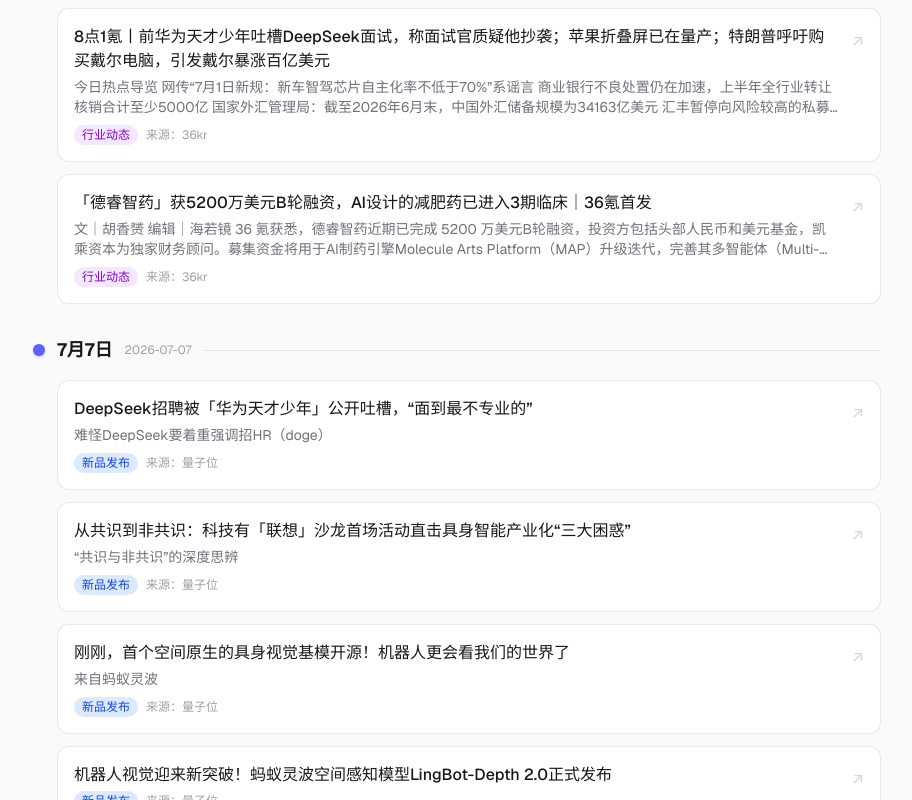
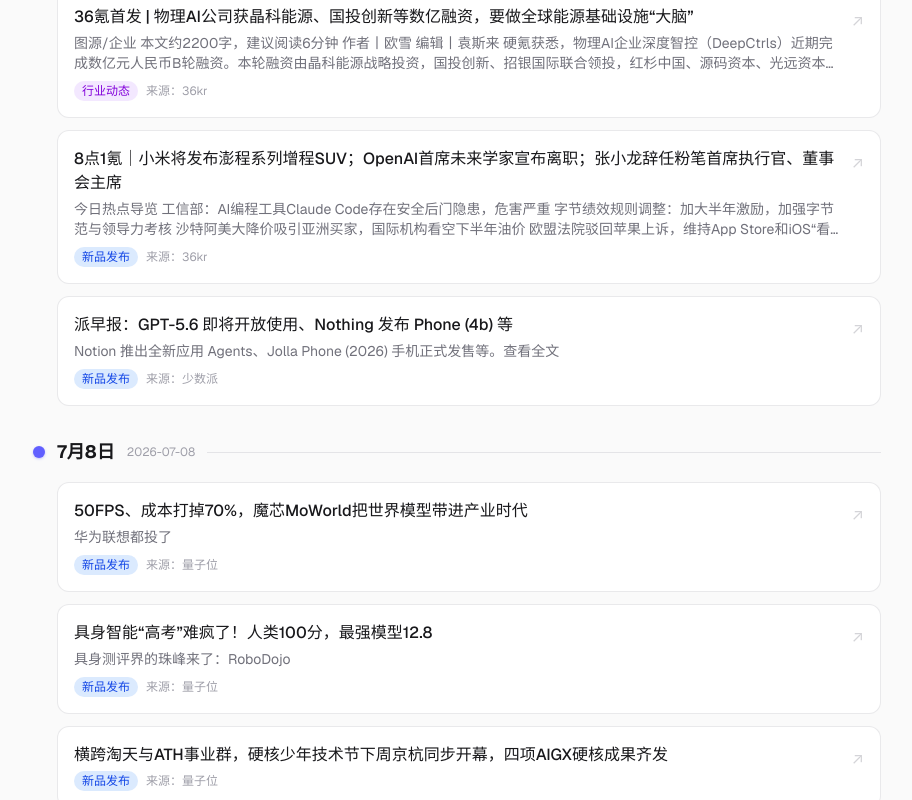
Before and after one commit to mingzhong717-droid/xia-aigc, a Next.js app: page /news in a window 1280 px wide. Shown: the part 460-1260 px from the top of the page, without its empty margins (183-1095 px from the left). Built offline with nearby package versions, Linux system fonts and the light colour scheme.

Commit message:
chore: 自动更新 AI 快讯 2026-07-09

```diff
--- a/src/data/news.ts
+++ b/src/data/news.ts
@@ -10,86 +10,86 @@ export interface NewsItem {
 }
 
 // 快讯数据 - 由 scripts/fetch-news.mjs 自动更新
-// 最后更新时间: 2026-07-08 02:26:51 UTC
+// 最后更新时间: 2026-07-09 02:41:33 UTC
 export const news: NewsItem[] = [
   {
     id: "news-001",
-    title: "36氪首发 | 获上海国投领投，这家量子传感企业产品已落地惯性导航、气体监测等",
-    summary: "图源/企业 作者丨欧雪 编辑丨袁斯来 硬氪获悉，上海量感智能科技有限公司（以下简称“量感智能”）近日已完成数千万元天使轮融资，由孚腾资本（上海国投旗下）领投，六禾创投跟投。 量感智能公司于2023年9月成立，由上海交通大学量子感知研究所成员孵化。公司聚焦量子传感方向，已推出的产品覆盖惯性导航、气体监",
-    source: "36kr",
-    sourceUrl: "https://36kr.com",
-    url: "https://36kr.com/p/3886301334630407?f=rss",
-    date: "2026-07-08",
-    category: "industry",
+    title: "同声传译一夜失业！GPT-Live瞬间翻译，老太太现场抬杠AI看傻全网",
+    summary: "变成你最常用的入口",
+    source: "量子位",
+    sourceUrl: "https://www.qbitai.com",
+    url: "https://www.qbitai.com/2026/07/446425.html",
+    date: "2026-07-09",
+    category: "product",
   },
   {
     id: "news-002",
-    title: "8点1氪丨前华为天才少年吐槽DeepSeek面试，称面试官质疑他抄袭；苹果折叠屏已在量产；特朗普呼吁购买戴尔电脑，引发戴尔暴涨百亿美元",
-    summary: "今日热点导览 网传“7月1日新规：新车智驾芯片自主化率不低于70%”系谣言 商业银行不良处置仍在加速，上半年全行业转让核销合计至少5000亿 国家外汇管理局：截至2026年6月末，中国外汇储备规模为34163亿美元 汇丰暂停向风险较高的私募信贷客户提供贷款 SpaceX公布AI数据中心计划，同步推进",
+    title: "36氪首发 | 物理AI公司获晶科能源、国投创新等数亿融资，要做全球能源基础设施“大脑”",
+    summary: "图源/企业 本文约2200字，建议阅读6分钟 作者丨欧雪 编辑丨袁斯来 硬氪获悉，物理AI企业深度智控（DeepCtrls）近期完成数亿元人民币B轮融资。本轮融资由晶科能源战略投资，国投创新、招银国际联合领投，红杉中国、源码资本、光远资本、招商局创投等老股东持续跟投。 本轮资金将主要用于核心物理AI",
     source: "36kr",
     sourceUrl: "https://36kr.com",
-    url: "https://36kr.com/p/3886238403129353?f=rss",
-    date: "2026-07-08",
+    url: "https://36kr.com/p/3887726503688968?f=rss",
+    date: "2026-07-09",
     category: "industry",
   },
   {
     id: "news-003",
-    title: "「德睿智药」获5200万美元B轮融资，AI设计的减肥药已进入3期临床｜36氪首发",
-    summary: "文｜胡香赟 编辑｜海若镜 36 氪获悉，德睿智药近期已完成 5200 万美元B轮融资，投资方包括头部人民币和美元基金，凯乘资本为独家财务顾问。募集资金将用于AI制药引擎Molecule Arts Platform（MAP）升级迭代，完善其多智能体（Multi-Agent）协同体系与临床数据闭环（Cl",
+    title: "8点1氪｜小米将发布澎程系列增程SUV；OpenAI首席未来学家宣布离职；张小龙辞任粉笔首席执行官、董事会主席",
+    summary: "今日热点导览 工信部：AI编程工具Claude Code存在安全后门隐患，危害严重 字节绩效规则调整：加大半年激励，加强字节范与领导力考核 沙特阿美大降价吸引亚洲买家，国际机构看空下半年油价 欧盟法院驳回苹果上诉，维持App Store和iOS“看门人”认定 摩根大通：投资者低估了特斯拉与Space",
     source: "36kr",
     sourceUrl: "https://36kr.com",
-    url: "https://36kr.com/p/3885479689465858?f=rss",
-    date: "2026-07-08",
-    category: "industry",
+    url: "https://36kr.com/p/3887648675133960?f=rss",
+    date: "2026-07-09",
+    category: "product",
   },
   {
     id: "news-004",
-    title: "DeepSeek招聘被「华为天才少年」公开吐槽，“面到最不专业的”",
-    summary: "难怪DeepSeek要着重强调招HR（doge）",
-    source: "量子位",
-    sourceUrl: "https://www.qbitai.com",
-    url: "https://www.qbitai.com/2026/07/445608.html",
-    date: "2026-07-07",
+    title: "派早报：GPT-5.6 即将开放使用、Nothing 发布 Phone (4b) 等",
+    summary: "Notion 推出全新应用 Agents、Jolla Phone (2026) 手机正式发售等。<a href=&#34;https://sspai.com/post/112091&#34; target=&#34;_blank&#34;>查看全文</a>",
+    source: "少数派",
+    sourceUrl: "https://sspai.com",
+    url: "https://sspai.com/post/112091",
+    date: "2026-07-09",
     category: "product",
   },
   {
     id: "news-005",
-    title: "从共识到非共识：科技有「联想」沙龙首场活动直击具身智能产业化“三大困惑”",
-    summary: "“共识与非共识”的深度思辨",
+    title: "50FPS、成本打掉70%，魔芯MoWorld把世界模型带进产业时代",
+    summary: "华为联想都投了",
     source: "量子位",
     sourceUrl: "https://www.qbitai.com",
-    url: "https://www.qbitai.com/2026/07/445443.html",
-    date: "2026-07-07",
+    url: "https://www.qbitai.com/2026/07/446411.html",
+    date: "2026-07-08",
     category: "product",
   },
   {
     id: "news-006",
-    title: "刚刚，首个空间原生的具身视觉基模开源！机器人更会看我们的世界了",
-    summary: "来自蚂蚁灵波",
+    title: "具身智能“高考”难疯了！人类100分，最强模型12.8",
+    summary: "具身测评界的珠峰来了：RoboDojo",
     source: "量子位",
     sourceUrl: "https://www.qbitai.com",
-    url: "https://www.qbitai.com/2026/07/445230.html",
-    date: "2026-07-07",
+    url: "https://www.qbitai.com/2026/07/446363.html",
+    date: "2026-07-08",
     category: "product",
   },
   {
     id: "news-007",
-    title: "机器人视觉迎来新突破！蚂蚁灵波空间感知模型LingBot-Depth 2.0正式发布",
+    title: "横跨淘天与ATH事业群，硬核少年技术节下周京杭同步开幕，四项AIGX硬核成果齐发",
     summary: "",
     source: "量子位",
     sourceUrl: "https://www.qbitai.com",
-    url: "https://www.qbitai.com/2026/07/445184.html",
-    date: "2026-07-07",
+    url: "https://www.qbitai.com/2026/07/446356.html",
+    date: "2026-07-08",
     category: "product",
   },
   {
     id: "news-008",
-    title: "征程赶超｜WAIC 2026科学智能：AI4S从“辅助计算”到“自主发现”，中国如何重塑全球科研版图？",
-    summary: "",
+    title: "别让AI一上来就“进厂打螺丝”：智源悟界·Orca要先教模型理解世界如何变化",
+    summary: "Hugging Face论文月榜第一",
     source: "量子位",
     sourceUrl: "https://www.qbitai.com",
-    url: "https://www.qbitai.com/2026/07/445067.html",
-    date: "2026-07-07",
+    url: "https://www.qbitai.com/2026/07/446075.html",
+    date: "2026-07-08",
     category: "product",
   }
 ];
```
